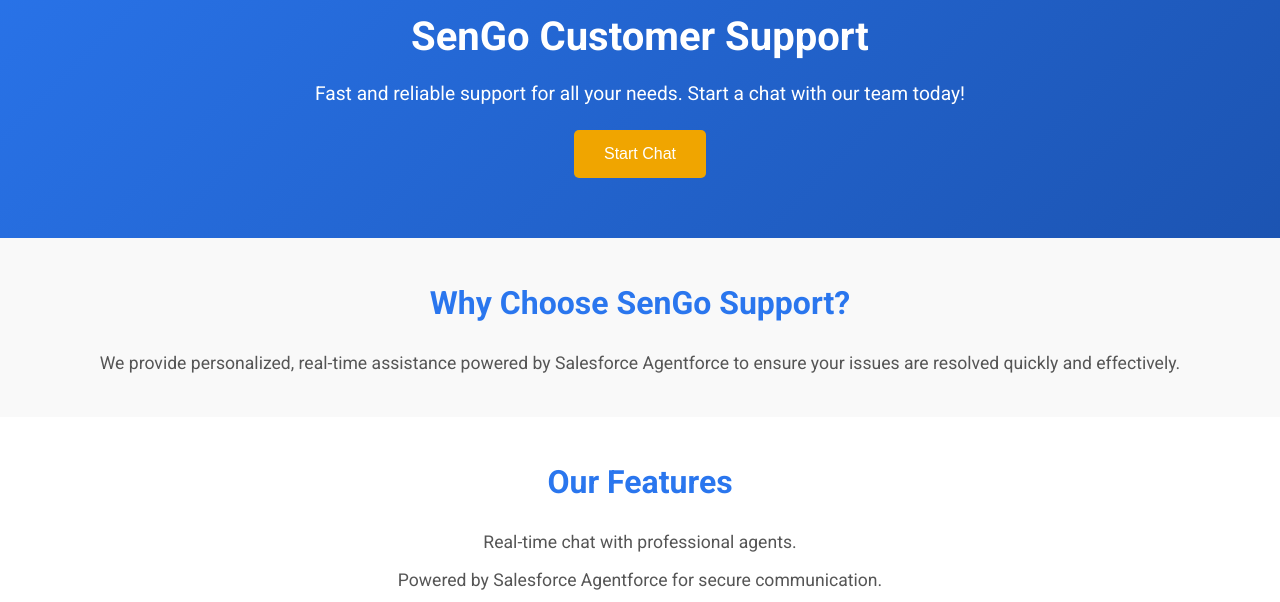
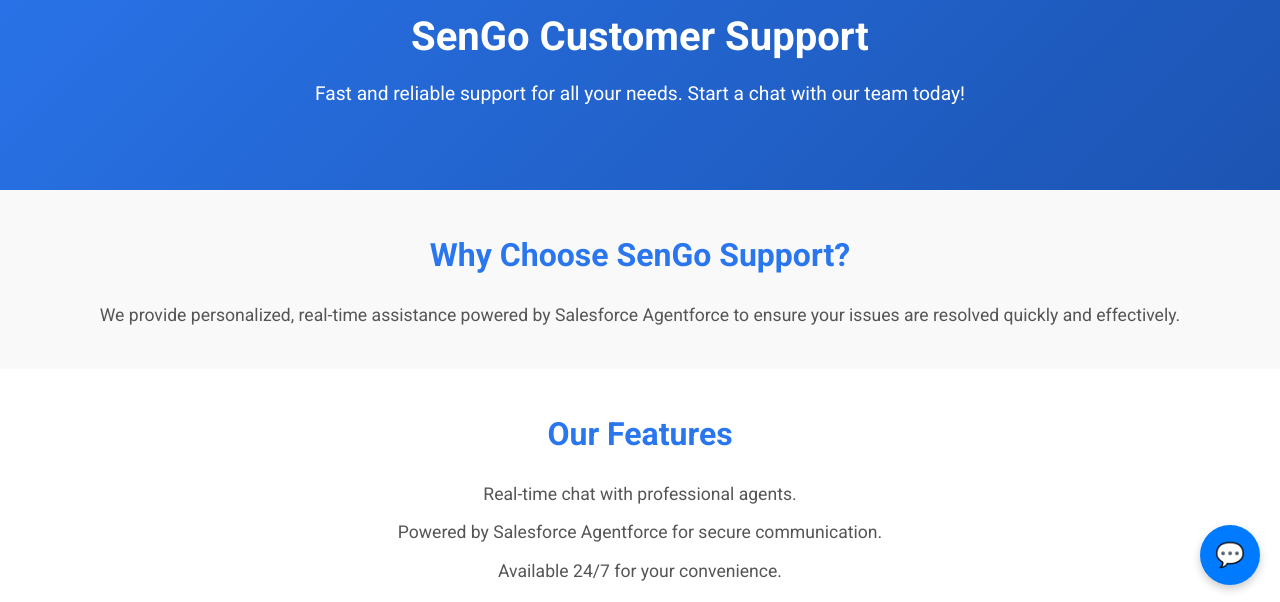
Before and after one commit to JereSalguero30/agentforce-test, a plain HTML site: page index.html in a window 1280 px wide. Shown: the part 195-797 px from the top of the page. Drawn offline with nearby package versions, Linux system fonts and the light colour scheme.

Commit message:
cambios 2

```diff
--- a/index.html
+++ b/index.html
@@ -6,6 +6,30 @@
     <title>SenGo - Customer Support</title>
     <link rel="stylesheet" href="styles.css">
     <link href="https://fonts.googleapis.com/css2?family=Roboto:wght@400;500;700&display=swap" rel="stylesheet">
+    <style>
+        /* Estilo para el botón flotante */
+        .chat-button {
+            position: fixed;
+            bottom: 20px;
+            right: 20px;
+            background-color: #007bff;
+            color: white;
+            border: none;
+            border-radius: 50%;
+            width: 60px;
+            height: 60px;
+            display: flex;
+            justify-content: center;
+            align-items: center;
+            font-size: 24px;
+            box-shadow: 0 4px 8px rgba(0, 0, 0, 0.2);
+            cursor: pointer;
+        }
+
+        .chat-button:hover {
+            background-color: #0056b3;
+        }
+    </style>
 </head>
 <body>
     <header class="header">
@@ -13,7 +37,6 @@
             <img src="https://sengo.io/static/media/sengo-logo.76e67ad5.svg" alt="SenGo Logo" class="logo">
             <h1>SenGo Customer Support</h1>
             <p>Fast and reliable support for all your needs. Start a chat with our team today!</p>
-            <button class="btn-primary" onclick="initEmbeddedMessaging()">Start Chat</button>
         </div>
     </header>
 
@@ -43,6 +66,9 @@
         </div>
     </footer>
 
+    <!-- Botón flotante para el chat -->
+    <button class="chat-button" onclick="initEmbeddedMessaging()">💬</button>
+
     <!-- Salesforce Embedded Messaging Script -->
     <script type='text/javascript'>
         function initEmbeddedMessaging() {
```
